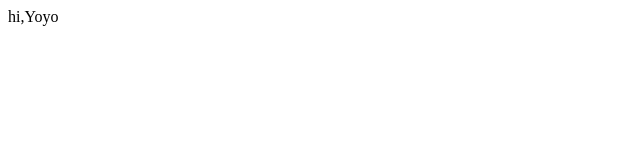
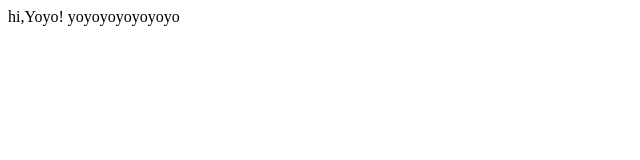
Before and after one commit to yoyohalo/yoyohalo.github.io, a plain HTML site: page index.html in a window 1280 px wide. Shown: the whole page, without its empty margins (0-640 px from the left). Drawn offline with Linux system fonts and the light colour scheme.

Commit message:
add index 2

```diff
--- a/index.html
+++ b/index.html
@@ -7,6 +7,6 @@
     <title>Document</title>
 </head>
 <body>
-    hi,Yoyo
+    hi,Yoyo! yoyoyoyoyoyoyo
 </body>
 </html>
```
